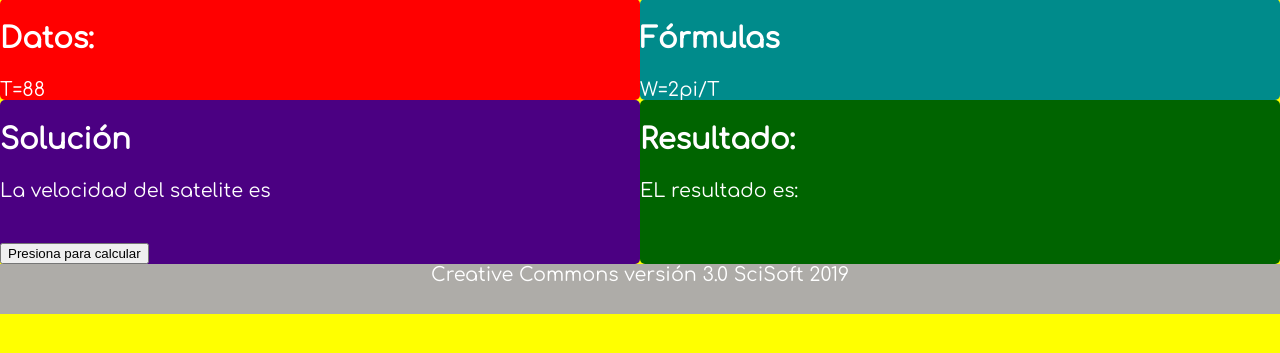
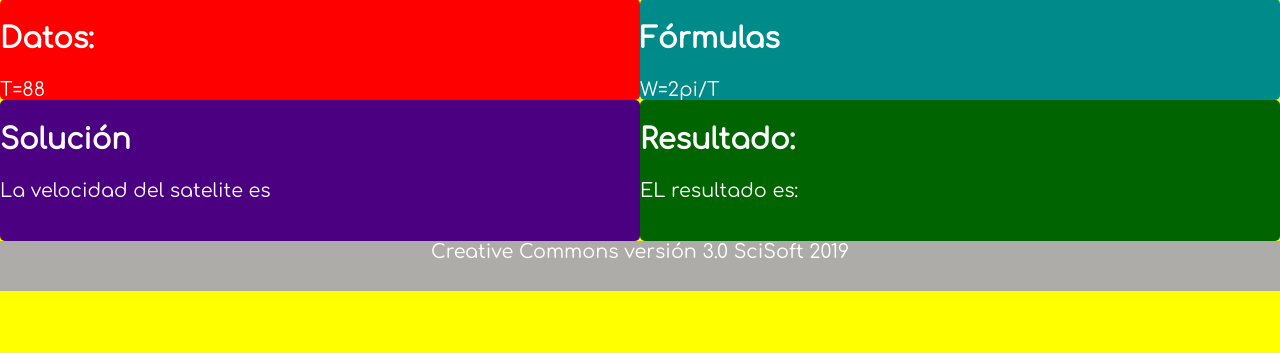
Before and after one commit to BartoloPrime/appPhp7, a PHP site: page /basicoJS.php in a window 1280 px wide. Shown: the part 232-585 px from the top of the page. Run offline with PHP 8.4, Linux system fonts and the light colour scheme; some web fonts are replaced.

Commit message:
Update basicoJS.php

```diff
--- a/basicoJS.php
+++ b/basicoJS.php
@@ -39,7 +39,6 @@
 <section class="calculos">
 <h2>Solución</h2>
    <p>La velocidad del satelite es</p><br>
-    <button onclick="calcula_densidad();">Presiona para calcular</button>
 </section>
 <section class="resultado">
 <h2>Resultado:</h2>
```
